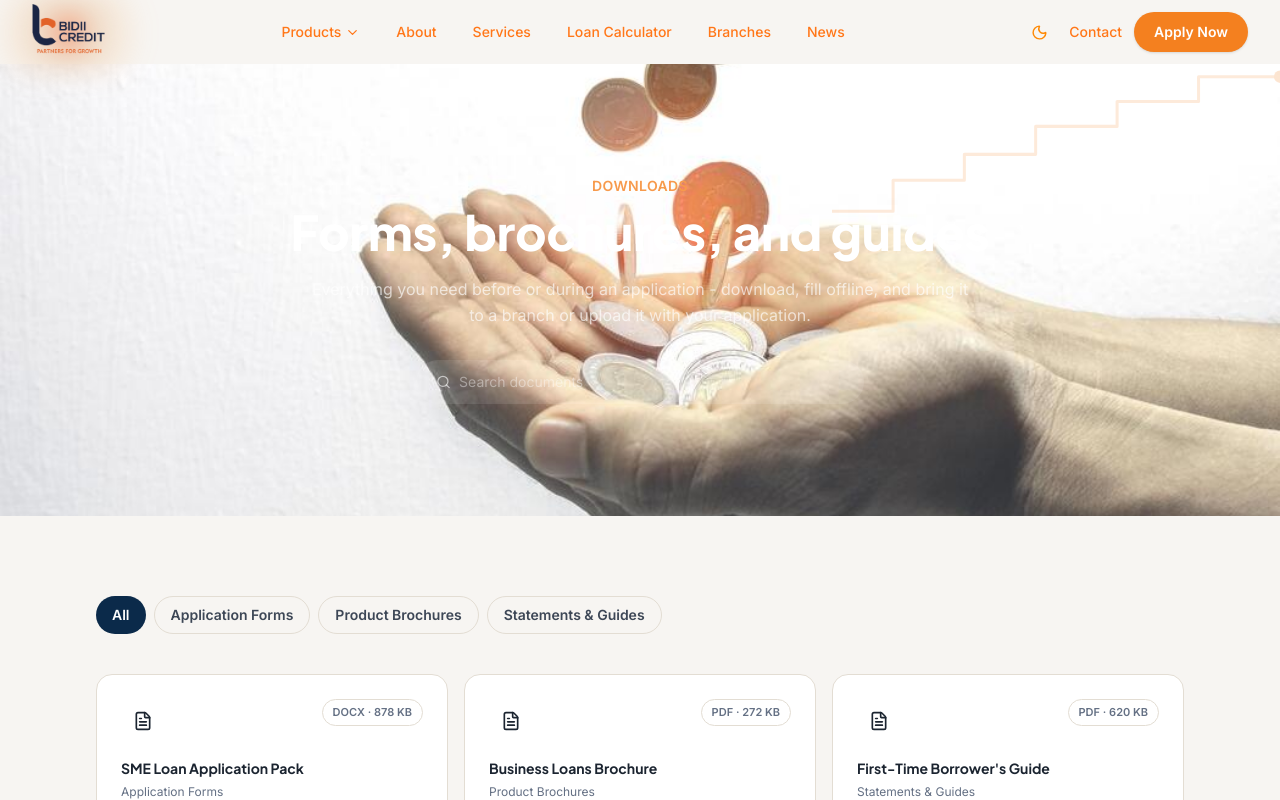
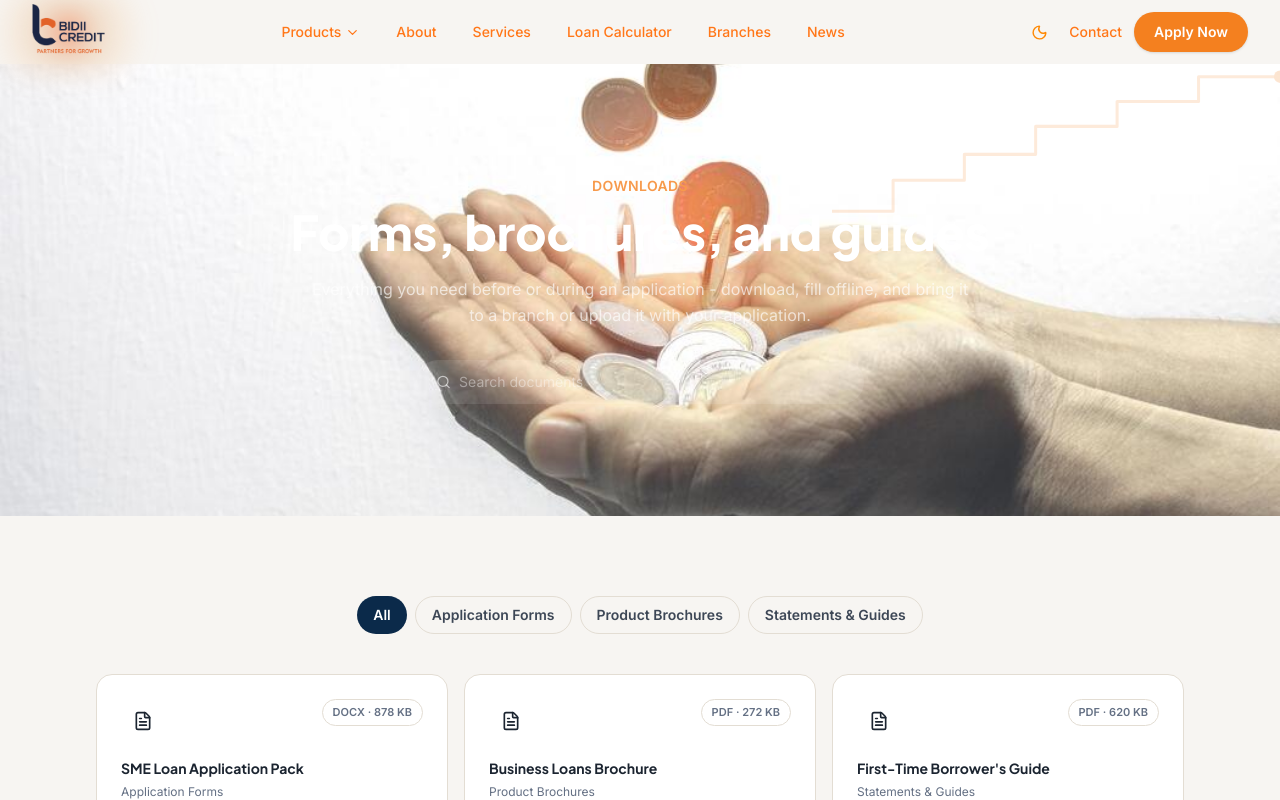
Before and after one commit to maximasprim/Bidii_Credit_V2, a React (Vite) app: page /downloads in a window 1280 px wide. Shown: the top 800 px of the page. Built offline with nearby package versions, Linux system fonts and the light colour scheme.

Commit message:
sizing refined

```diff
--- a/src/components/home/Testimonials.tsx
+++ b/src/components/home/Testimonials.tsx
@@ -7,7 +7,7 @@ import "swiper/css/pagination";
 
 export default function Testimonials() {
   return (
-    <section className="mx-auto max-w-7xl px-5 py-10 lg:px-8 lg:py-12">
+    <section className="mx-auto max-w-7xl px-5 py-10 lg:px-8 lg:py-10">
       <div className="mx-auto mb-14 max-w-2xl text-center">
         <p className="text-sm font-semibold uppercase tracking-wide" style={{ color: "var(--color-ember-500)" }}>
           Customer Stories
--- a/src/components/layout/Footer.tsx
+++ b/src/components/layout/Footer.tsx
@@ -36,7 +36,7 @@ const socialIcons = [
 export default function Footer() {
   return (
     <footer style={{ backgroundColor: "var(--color-navy-950)" }} className="text-white">
-      <div className="mx-auto max-w-7xl px-5 py-4 mt-12 lg:px-8">
+      <div className="mx-auto max-w-8xl px-5 py-4 mt-12 lg:px-8">
         <div className="grid gap-10 sm:grid-cols-2 lg:grid-cols-[1.4fr_1fr_1fr_1fr_1.2fr]">
           <div className="sm:col-span-2 lg:col-span-1">
             {/* <div className="bg-white p-1 rounded-full w-16 h-16 flex items-center justify-center mb-2"> */}
--- a/src/components/layout/Navbar.tsx
+++ b/src/components/layout/Navbar.tsx
@@ -34,7 +34,7 @@ export default function Navbar() {
         scrolled ? "bg-white/95 backdrop-blur shadow-sm" : "bg-transparent"
       )}
     >
-      <div className="mx-auto flex max-w-7xl items-center justify-between px-5 py-1 lg:px-8">
+      <div className="mx-auto flex max-w-8xl items-center justify-between px-5 py-1 lg:px-8">
         <Link to="/" className="flex items-center gap-2">
           {/* <div className=""> */}
             {/* <img
--- a/src/pages/Downloads.tsx
+++ b/src/pages/Downloads.tsx
@@ -48,7 +48,7 @@ export default function Downloads() {
       </PageHero>
 
       <section className="mx-auto max-w-6xl px-5 py-16 lg:px-8 lg:py-20">
-        <div className="mb-10 flex flex-wrap gap-2">
+        <div className="mb-10 flex flex-wrap gap-2 justify-center">
           {categories.map((c) => (
             <button
               key={c}
--- a/src/pages/admin/AdminLoanApplications.tsx
+++ b/src/pages/admin/AdminLoanApplications.tsx
@@ -211,7 +211,7 @@ export default function AdminLoanApplications() {
                       <p className="font-medium">{l.assigned_branch_name || "Unassigned"}</p>
                     )}
                     {l.branch_assignment_method && (
-                      <span className="text-[10px] uppercase text-ink-400">via {l.branch_assignment_method}</span>
+                      <span className="text-[10px] uppercase text-ink-400"> via {l.branch_assignment_method}</span>
                     )}
                   </td>
                   <td className="px-4 py-3">
```
